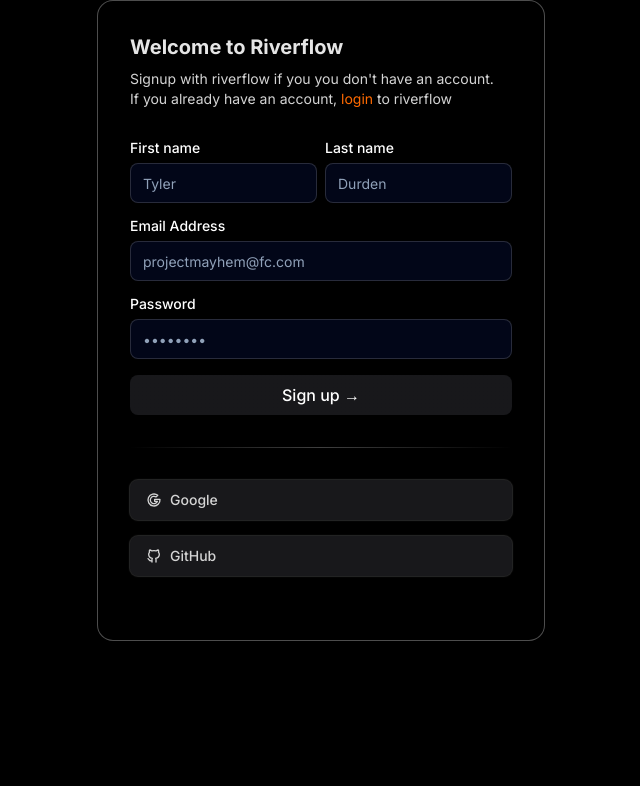
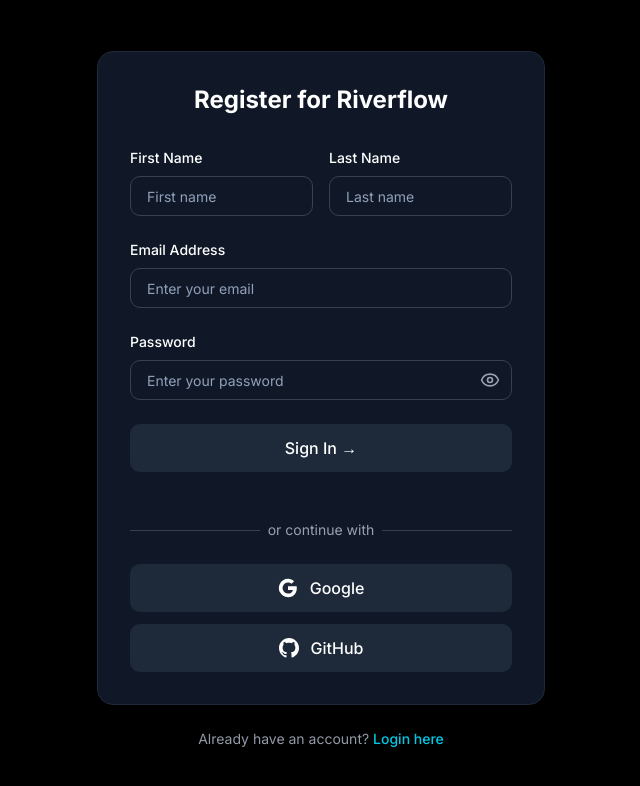
Before and after one commit to thegobindadas/StackOverflow-Appwrite, a Next.js app: page /register in a window 1280 px wide. Shown: the top 786 px of the page, without its empty margins (319-959 px from the left). Built offline with nearby package versions, Linux system fonts and the light colour scheme; no server answers.

Commit message:
update Register Page

```diff
--- a/src/app/(auth)/register/page.tsx
+++ b/src/app/(auth)/register/page.tsx
@@ -6,6 +6,7 @@
 import { AppwriteException } from "appwrite";
 import { Label } from "@/components/ui/label";
 import { Input } from "@/components/ui/input";
+import { Eye, EyeOff } from "lucide-react";
 import { cn } from "@/lib/utils";
 import Link from "next/link";
 
@@ -31,11 +32,18 @@
 };
 
 
+
 function RegisterPage() {
 
     const { createAccount, login } = useAuthStore();
     const [isLoading, setIsLoading] = useState(false);
     const [error, setError] = useState("");
+    const [showPassword, setShowPassword] = useState(false);
+
+
+    const togglePasswordVisibility = () => {
+        setShowPassword(!showPassword);
+    };
 
 
     const handleSubmit = async (e: React.FormEvent<HTMLFormElement>) => {
@@ -45,10 +53,10 @@
 
         try {
             const formData = new FormData(e.currentTarget);
-            const firstName = formData.get("firstname");
-            const lastName = formData.get("lastname");
-            const email = formData.get("email");
-            const password = formData.get("password");
+            const firstName = formData.get("firstName")?.toString().trim();
+            const lastName = formData.get("lastName")?.toString().trim();
+            const email = formData.get("email")?.toString().trim();
+            const password = formData.get("password")?.toString().trim();
 
             if (!firstName || !lastName || !email || !password) {
                 setError(() => "Please fill out all fields.");
@@ -57,6 +65,7 @@
 
 
             const response = await createAccount(`${firstName.toString().trim()} ${lastName.toString().trim()}`, email.toString().trim(), password.toString().trim());
+            console.log(response)
 
             if (response.error) {
                 setError(() => response.error!.message);
@@ -77,84 +86,165 @@
 
 
     return (
-         <div className="mx-auto w-full max-w-md rounded-none border border-solid border-white/30 bg-white p-4 shadow-input dark:bg-black md:rounded-2xl md:p-8">
-            <h2 className="text-xl font-bold text-neutral-800 dark:text-neutral-200">
-                Welcome to Riverflow
-            </h2>
-            <p className="mt-2 max-w-sm text-sm text-neutral-600 dark:text-neutral-300">
-                Signup with riverflow if you you don&apos;t have an account.
-                <br /> If you already have an account,{" "}
-                <Link href="/login" className="text-orange-500 hover:underline">
-                    login
-                </Link>{" "}
-                to riverflow
-            </p>
+        <div className="min-h-screen bg-black flex items-center justify-center p-4">
+            <div className="max-w-md w-full">
+                {/* Main Login Card */}
+                <div className="bg-gray-900 bg-opacity-50 backdrop-blur-sm rounded-2xl border border-gray-800 p-8 shadow-2xl">
+                    <div className="text-center mb-8">
+                        <h1 className="text-2xl font-bold text-white mb-6">Register for Riverflow</h1>
 
+                        {/* Error Display */}
                         {error && (
-                <p className="mt-8 text-center text-sm text-red-500 dark:text-red-400">{error}</p>
+                            <div className="mb-4 p-3 rounded-lg bg-red-900/20 border border-red-800/50 backdrop-blur-sm">
+                                <p className="text-red-400 text-sm font-medium">{error}</p>
+                            </div>
                         )}
-            <form className="my-8" onSubmit={handleSubmit}>
-                <div className="mb-4 flex flex-col space-y-2 md:flex-row md:space-x-2 md:space-y-0">
+                    </div>
+
+                    <form className="space-y-6" onSubmit={handleSubmit}>
+
+                        <div className="grid grid-cols-2 gap-4">
                             <LabelInputContainer>
-                        <Label htmlFor="firstname">First name</Label>
-                        <Input className="text-black" id="firstname" name="firstname" placeholder="Tyler" type="text" />
+                                <Label htmlFor="firstName" className="block text-sm font-medium text-white mb-2">
+                                    First Name
+                                </Label>
+                                <Input
+                                    id="firstName"
+                                    type="text"
+                                    name="firstName"
+                                    className="w-full px-4 py-3 bg-gray-800 bg-opacity-50 border border-gray-700 rounded-lg text-white placeholder-gray-400 focus:outline-none focus:ring-2 focus:ring-cyan-500 focus:border-transparent transition-all duration-200"
+                                    placeholder="First name"
+                                />
                             </LabelInputContainer>
                             <LabelInputContainer>
-                        <Label htmlFor="lastname">Last name</Label>
-                        <Input className="text-black"  id="lastname" name="lastname" placeholder="Durden" type="text" />
+                                <Label htmlFor="lastName" className="block text-sm font-medium text-white mb-2">
+                                    Last Name
+                                </Label>
+                                <Input
+                                    id="lastName"
+                                    type="text"
+                                    name="lastName"
+                                    className="w-full px-4 py-3 bg-gray-800 bg-opacity-50 border border-gray-700 rounded-lg text-white placeholder-gray-400 focus:outline-none focus:ring-2 focus:ring-cyan-500 focus:border-transparent transition-all duration-200"
+                                    placeholder="Last name"
+                                />
                             </LabelInputContainer>
                         </div>
-                <LabelInputContainer className="mb-4">
-                    <Label htmlFor="email">Email Address</Label>
+
+                        {/* Email Field */}
+                        <LabelInputContainer>
+                            <Label htmlFor="email" className="block text-sm font-medium text-white mb-2">
+                                Email Address
+                            </Label>
                             <Input
-                    className="text-black"
                                 id="email"
+                                type="email"
                                 name="email"
-                        placeholder="projectmayhem@fc.com"
-                        type="email"
+                                className="w-full px-4 py-3 bg-gray-800 bg-opacity-50 border border-gray-700 rounded-lg text-white placeholder-gray-400 focus:outline-none focus:ring-2 focus:ring-cyan-500 focus:border-transparent transition-all duration-200"
+                                placeholder="Enter your email"
                             />
                         </LabelInputContainer>
-                <LabelInputContainer className="mb-4">
-                    <Label htmlFor="password">Password</Label>
-                    <Input className="text-black"  id="password" name="password" placeholder="••••••••" type="password" />
+
+                        {/* Password Field */}
+                        <LabelInputContainer>
+                            <Label htmlFor="password" className="block text-sm font-medium text-white mb-2">
+                                Password
+                            </Label>
+                            <div className="relative">
+                                <Input
+                                    id="password"
+                                    name="password"
+                                    type={showPassword ? "text" : "password"}
+                                    className="w-full px-4 py-3 pr-12 bg-gray-800 bg-opacity-50 border border-gray-700 rounded-lg text-white placeholder-gray-400 focus:outline-none focus:ring-2 focus:ring-cyan-500 focus:border-transparent transition-all duration-200"
+                                    placeholder="Enter your password"
+                                />
+                                <button
+                                    type="button"
+                                    onClick={togglePasswordVisibility}
+                                    className="absolute right-3 top-1/2 transform -translate-y-1/2 text-gray-400 hover:text-white transition-colors duration-200 focus:outline-none focus:text-white"
+                                    aria-label={showPassword ? "Hide password" : "Show password"}
+                                >
+                                    {showPassword ? (
+                                        <EyeOff className="h-5 w-5" />
+                                    ) : (
+                                        <Eye className="h-5 w-5" />
+                                    )}
+                                </button>
+                            </div>
                         </LabelInputContainer>
 
+
+                        {/* Login Button */}
                         <button
-                    className="group/btn relative block h-10 w-full rounded-md bg-gradient-to-br from-black to-neutral-600 font-medium text-white shadow-[0px_1px_0px_0px_#ffffff40_inset,0px_-1px_0px_0px_#ffffff40_inset] dark:bg-zinc-800 dark:from-zinc-900 dark:to-zinc-900 dark:shadow-[0px_1px_0px_0px_var(--zinc-800)_inset,0px_-1px_0px_0px_var(--zinc-800)_inset]"
                             type="submit"
                             disabled={isLoading}
+                            className="relative group/btn w-full bg-gray-800 hover:bg-gray-700 text-white font-medium py-3 px-4 rounded-lg transition-colors duration-200 focus:outline-none focus:ring-2 focus:ring-cyan-500 focus:ring-offset-2 focus:ring-offset-gray-900"
                         >
-                    Sign up &rarr;
+                            {isLoading ? "Setting up account..." : "Sign In →"}
                             <BottomGradient />
                         </button>
 
-                <div className="my-8 h-[1px] w-full bg-gradient-to-r from-transparent via-neutral-300 to-transparent dark:via-neutral-700" />
+                        {/* Divider */}
+                        <div className="relative my-6">
+                            <div className="absolute inset-0 flex items-center">
+                                <div className="w-full border-t border-gray-700"></div>
+                            </div>
+                            <div className="relative flex justify-center text-sm">
+                                <span className="px-2 bg-gray-900 text-gray-400">or continue with</span>
+                            </div>
+                        </div>
 
-                <div className="flex flex-col space-y-4">
+                        {/* Social Login Buttons */}
+                        <div className="space-y-3">
                             <button
-                        className="group/btn relative flex h-10 w-full items-center justify-start space-x-2 rounded-md bg-gray-50 px-4 font-medium text-black shadow-input dark:bg-zinc-900 dark:shadow-[0px_0px_1px_1px_var(--neutral-800)]"
                                 type="button"
-                        disabled={isLoading}
+                                className="relative group/btn w-full bg-gray-800 hover:bg-gray-700 text-white font-medium py-3 px-4 rounded-lg transition-colors duration-200 focus:outline-none focus:ring-2 focus:ring-cyan-500 focus:ring-offset-2 focus:ring-offset-gray-900 flex items-center justify-center gap-3"
                             >
-                        <IconBrandGoogle className="h-4 w-4 text-neutral-800 dark:text-neutral-300" />
-                        <span className="text-sm text-neutral-700 dark:text-neutral-300">
+                                <svg className="w-5 h-5" viewBox="0 0 24 24">
+                                    <path
+                                        fill="currentColor"
+                                        d="M22.56 12.25c0-.78-.07-1.53-.2-2.25H12v4.26h5.92c-.26 1.37-1.04 2.53-2.21 3.31v2.77h3.57c2.08-1.92 3.28-4.74 3.28-8.09z"
+                                    />
+                                    <path
+                                        fill="currentColor"
+                                        d="M12 23c2.97 0 5.46-.98 7.28-2.66l-3.57-2.77c-.98.66-2.23 1.06-3.71 1.06-2.86 0-5.29-1.93-6.16-4.53H2.18v2.84C3.99 20.53 7.7 23 12 23z"
+                                    />
+                                    <path
+                                        fill="currentColor"
+                                        d="M5.84 14.09c-.22-.66-.35-1.36-.35-2.09s.13-1.43.35-2.09V7.07H2.18C1.43 8.55 1 10.22 1 12s.43 3.45 1.18 4.93l2.85-2.22.81-.62z"
+                                    />
+                                    <path
+                                        fill="currentColor"
+                                        d="M12 5.38c1.62 0 3.06.56 4.21 1.64l3.15-3.15C17.45 2.09 14.97 1 12 1 7.7 1 3.99 3.47 2.18 7.07l3.66 2.84c.87-2.6 3.3-4.53 6.16-4.53z"
+                                    />
+                                </svg>
                                 Google
-                        </span>
                                 <BottomGradient />
                             </button>
+
                             <button
-                        className="group/btn relative flex h-10 w-full items-center justify-start space-x-2 rounded-md bg-gray-50 px-4 font-medium text-black shadow-input dark:bg-zinc-900 dark:shadow-[0px_0px_1px_1px_var(--neutral-800)]"
                                 type="button"
-                        disabled={isLoading}
+                                className="relative group/btn w-full bg-gray-800 hover:bg-gray-700 text-white font-medium py-3 px-4 rounded-lg transition-colors duration-200 focus:outline-none focus:ring-2 focus:ring-cyan-500 focus:ring-offset-2 focus:ring-offset-gray-900 flex items-center justify-center gap-3"
                             >
-                        <IconBrandGithub className="h-4 w-4 text-neutral-800 dark:text-neutral-300" />
-                        <span className="text-sm text-neutral-700 dark:text-neutral-300">
+                                <svg className="w-5 h-5" fill="currentColor" viewBox="0 0 24 24">
+                                    <path d="M12 0c-6.626 0-12 5.373-12 12 0 5.302 3.438 9.8 8.207 11.387.599.111.793-.261.793-.577v-2.234c-3.338.726-4.033-1.416-4.033-1.416-.546-1.387-1.333-1.756-1.333-1.756-1.089-.745.083-.729.083-.729 1.205.084 1.839 1.237 1.839 1.237 1.07 1.834 2.807 1.304 3.492.997.107-.775.418-1.305.762-1.604-2.665-.305-5.467-1.334-5.467-5.931 0-1.311.469-2.381 1.236-3.221-.124-.303-.535-1.524.117-3.176 0 0 1.008-.322 3.301 1.23.957-.266 1.983-.399 3.003-.404 1.02.005 2.047.138 3.006.404 2.291-1.552 3.297-1.23 3.297-1.23.653 1.653.242 2.874.118 3.176.77.84 1.235 1.911 1.235 3.221 0 4.609-2.807 5.624-5.479 5.921.43.372.823 1.102.823 2.222v3.293c0 .319.192.694.801.576 4.765-1.589 8.199-6.086 8.199-11.386 0-6.627-5.373-12-12-12z"/>
+                                </svg>
                                 GitHub
-                        </span>
                                 <BottomGradient />
                             </button>
                         </div>
                     </form>
+                </div>
+
+                {/* Register Prompt */}
+                <div className="text-center mt-6">
+                    <p className="text-gray-400 text-sm">
+                        Already have an account?{" "}
+                        <Link href="/login" className="text-cyan-400 hover:text-cyan-300 transition-colors duration-200 font-medium focus:outline-none focus:underline">
+                            Login here
+                        </Link>
+                    </p>
+                </div>
+            </div>
         </div>
     );
 }
```
Also changed, not shown: src/app/(auth)/login/page.tsx (+8 -7 lines). Lines whose indentation alone changed are shown as unchanged.
